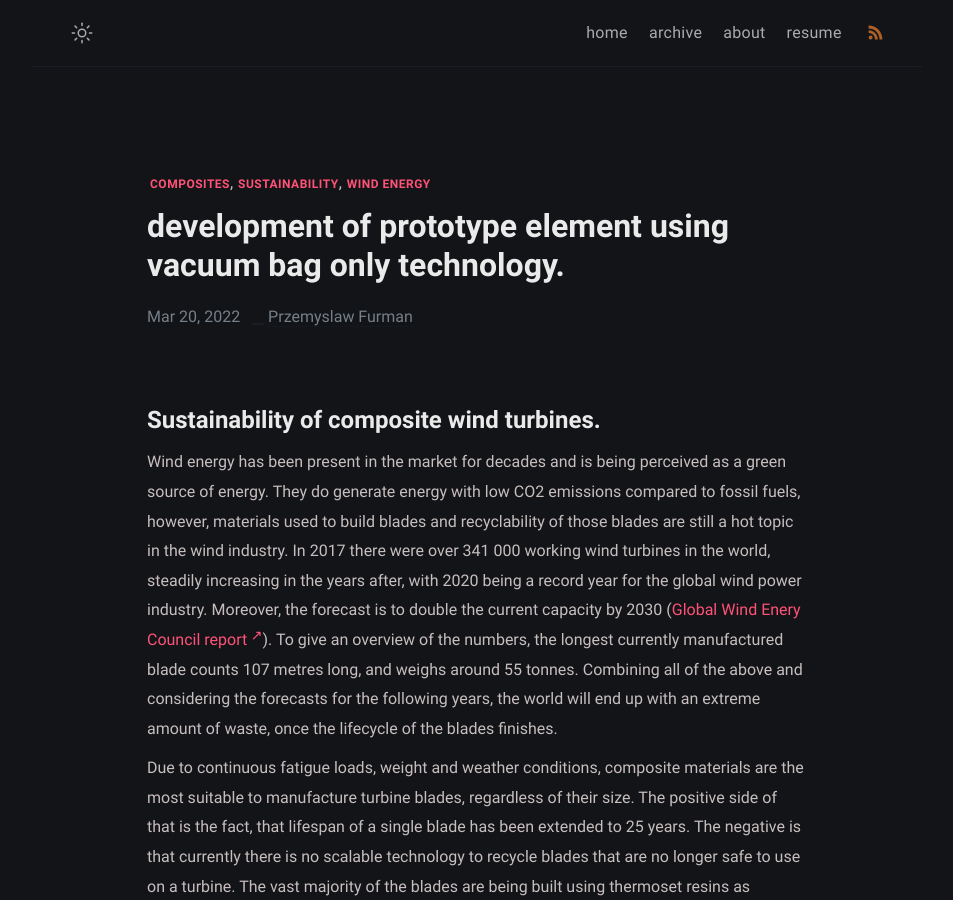
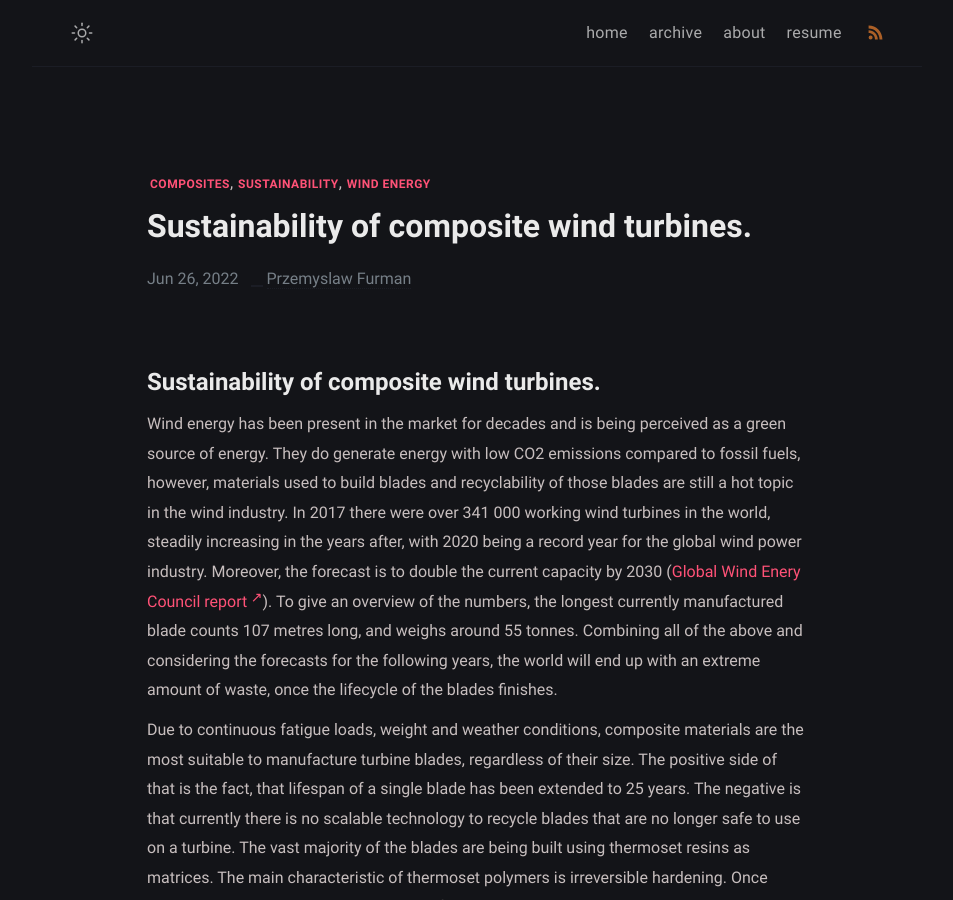
Before and after one commit to furmanp/my-personal-website, a Jekyll site: the page built from _posts/2022-06-26-recyclability-of-turbine-blades/2022-06-26-recyclability-of-turbine-blades.md, in a window 1280 px wide and 900 px high. Shown: the whole window, without its empty margins (163-1116 px from the left). Built offline with Jekyll 4.4.1, drawn with Linux system fonts in a browser that asks for light colours.

```diff
--- a/_posts/2022-06-26-recyclability-of-turbine-blades/2022-06-26-recyclability-of-turbine-blades.md
+++ b/_posts/2022-06-26-recyclability-of-turbine-blades/2022-06-26-recyclability-of-turbine-blades.md
@@ -1,7 +1,7 @@
 ---
 layout: post
-title:  "development of prototype element using vacuum bag only technology."
-date:   2022-03-20 00:00:00 +0000
+title:  "Sustainability of composite wind turbines."
+date:   2022-06-26 00:00:00 +0000
 categories: general
 tag: [composites, sustainability, wind energy]
 ---
```
